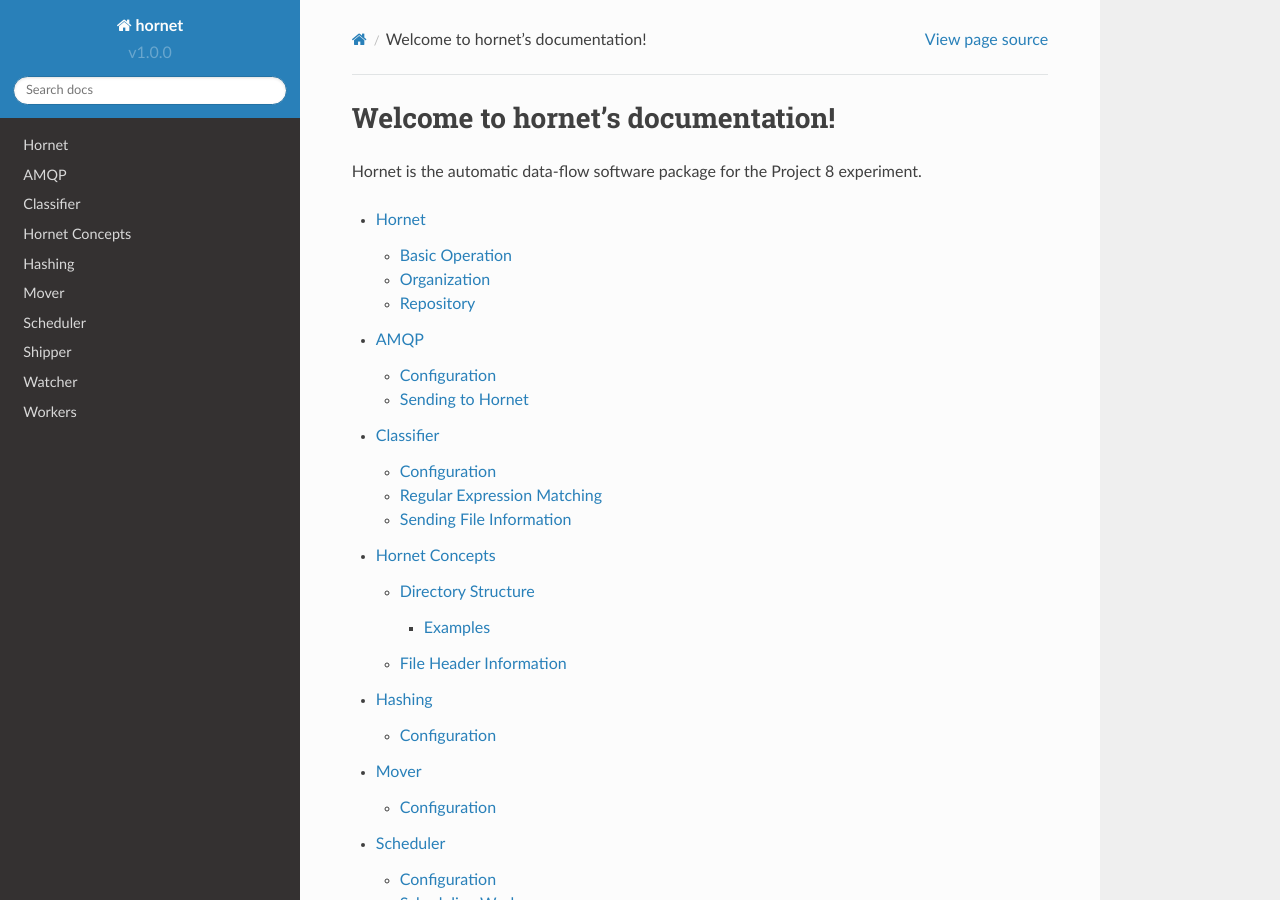
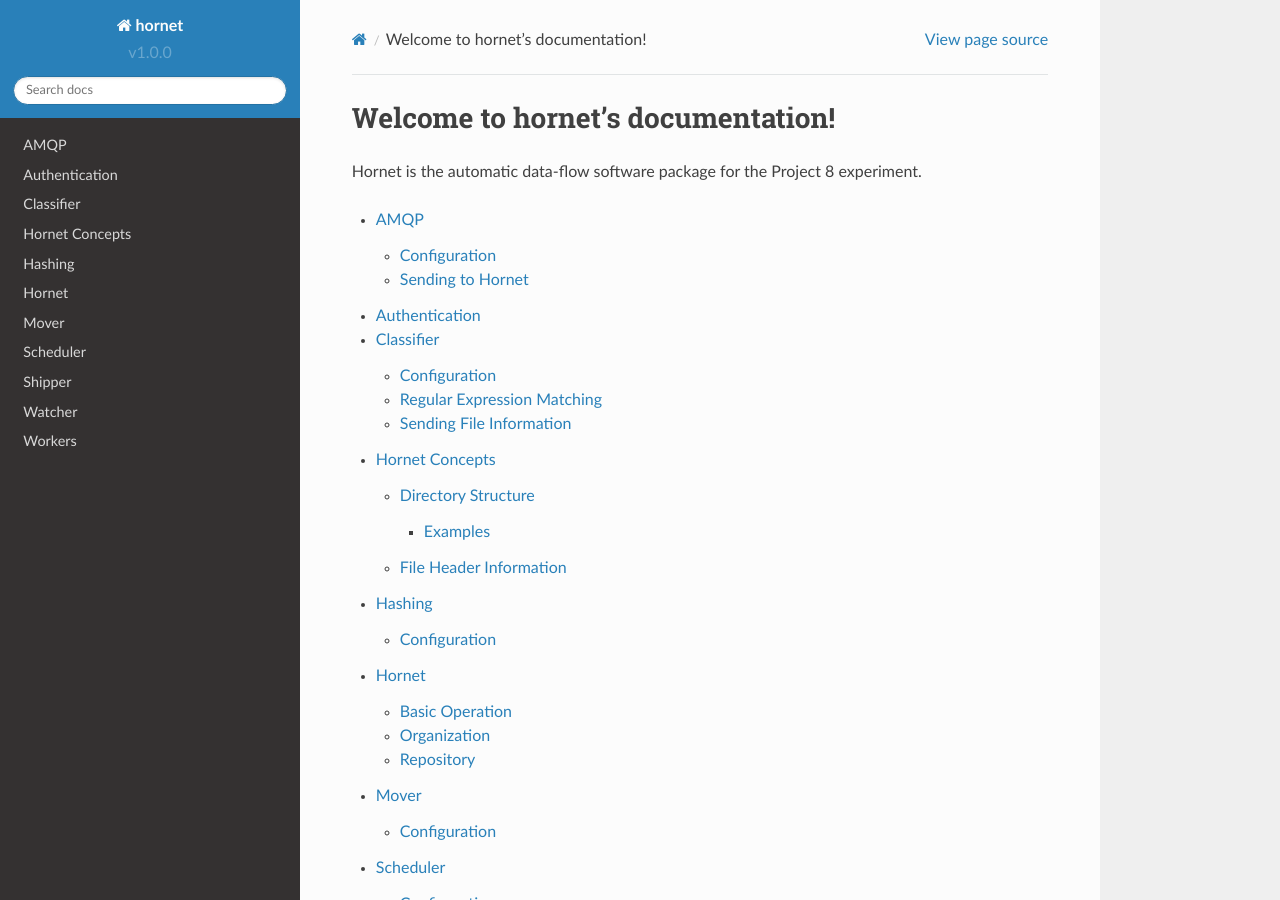
Before and after one commit to project8/hornet, a Sphinx documentation site: the page built from documentation/index.rst, in a window 1280 px wide and 900 px high. Built offline with Sphinx 7.4.7 and the Read the Docs theme 2.0.0, drawn with Linux system fonts in a browser that asks for light colours.

Commit message:
Added documentation page for authentication

```diff
--- a/documentation/hornet.rst
+++ b/documentation/hornet.rst
@@ -46,7 +46,7 @@ The various functions of Hornet are performed by a number of semi-independent mo
 
 * :doc:`Shipper <shipper>` -- move files to a "cold" storage file system;
 
-Other components: :doc:`AMQP <amqp>` and :doc:`Hashing <hash>`
+Other components: :doc:`AMQP <amqp>`, :doc:`Authentication <authentication>`, and :doc:`Hashing <hash>`
 
 Repository
 ----------
--- a/documentation/index.rst
+++ b/documentation/index.rst
@@ -11,11 +11,12 @@ Hornet is the automatic data-flow software package for the Project 8 experiment.
 .. toctree::
    :maxdepth: 3
 
-   hornet
    amqp
+   authentication
    classifier
    concepts
    hash
+   hornet
    mover
    scheduler
    shipper
```
Also changed, not shown: documentation/authentication.rst (added, +10 -0 lines).
